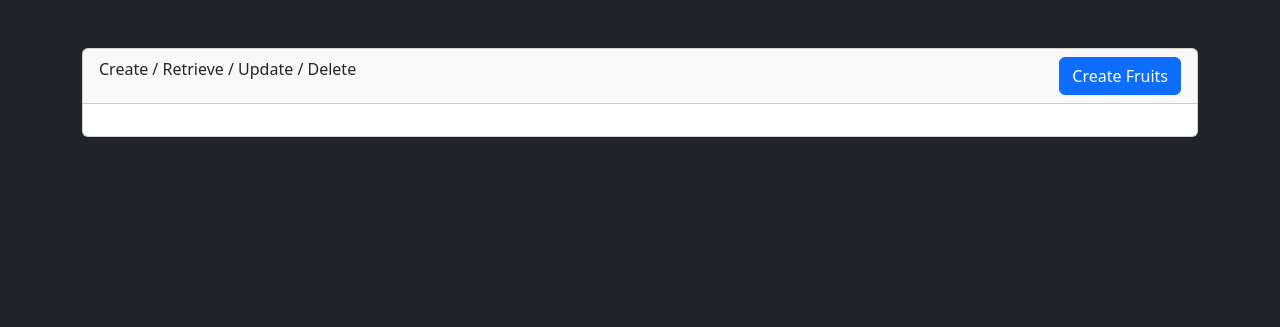
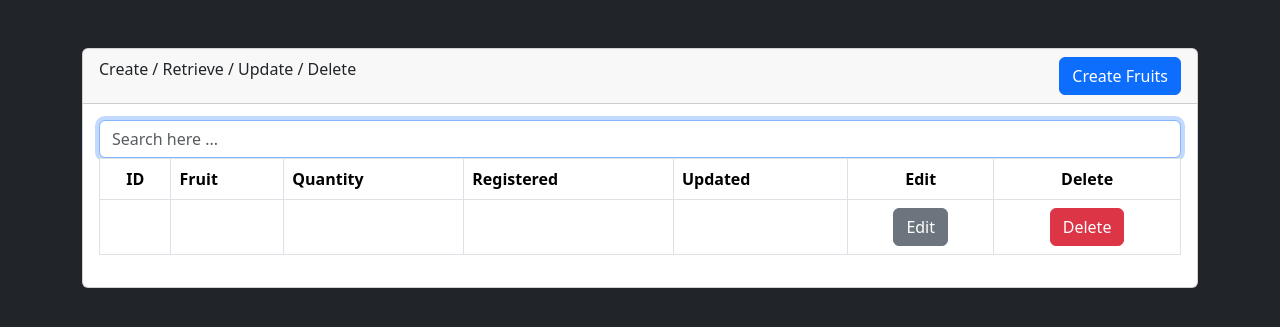
Before and after one commit to ShinAquila/simple-fruit-crud, a PHP site: page / in a window 1280 px wide. Shown: the top 327 px of the page. Run offline with PHP 8.4, Linux system fonts and the light colour scheme; some libraries are stand-ins or nearby versions.

Commit message:
added php

```diff
--- a/index.php
+++ b/index.php
@@ -27,7 +27,6 @@
                 <div class="card">
                     <div class="card-header">
                         Create / Retrieve / Update / Delete
-
                         <button
                             type="button"
                             class="btn btn-primary float-end"
@@ -37,7 +36,61 @@
                         </button>
                     </div>
                     <div class="card-body">
+                        <form action="_redirect.php" method="post">
+                            <div class="form-group">
+                                <input
+                                    type="text"
+                                    class="form-control"
+                                    name="fruitSearch"
+                                    id="fruitSearch"
+                                    placeholder="Search here ..."
+                                    autofocus
+                                    required>
+                            </div>
+                        </form>
 
+                        <div class="table-responsive">
+                            <table class="table table-bordered">
+                                <thead>
+                                    <tr>
+                                        <th class="text-center">ID</th>
+                                        <th>Fruit</th>
+                                        <th>Quantity</th>
+                                        <th>Registered</th>
+                                        <th>Updated</th>
+                                        <th class="text-center">Edit</th>
+                                        <th class="text-center">Delete</th>
+                                    </tr>
+                                </thead>
+                                <tbody>
+
+
+                                    <tr>
+                                        <td class="text-center"></td>
+                                        <td></td>
+                                        <td></td>
+                                        <td></td>
+                                        <td></td>
+                                        <td class="text-center">
+                                            <button
+                                                type="button"
+                                                class="btn btn-secondary"
+                                                data-bs-toggle="modal"
+                                                data-bs-target="#edit_">Edit
+                                            </button>
+                                        </td>
+                                        <td class="text-center">
+                                            <button
+                                                type="button"
+                                                class="btn btn-danger"
+                                                data-bs-toggle="modal"
+                                                data-bs-target="#delete_">Delete
+                                            </button>
+                                        </td>
+                                    </tr>
+                                </tbody>
+                            </table>
+                        </div>
                     </div>
                 </div>
             </div>
```
Also changed, not shown: _functions.php (added, +21 -0 lines).
